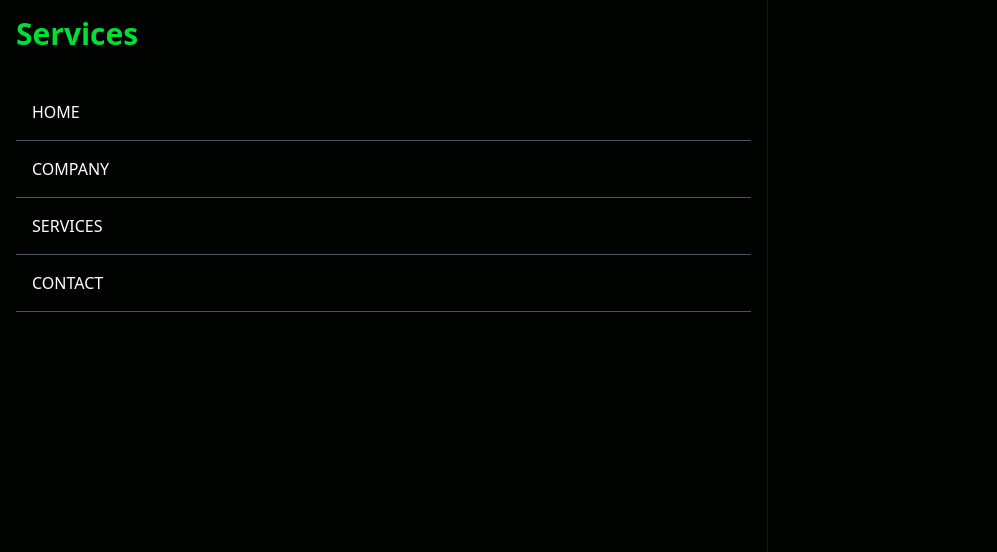
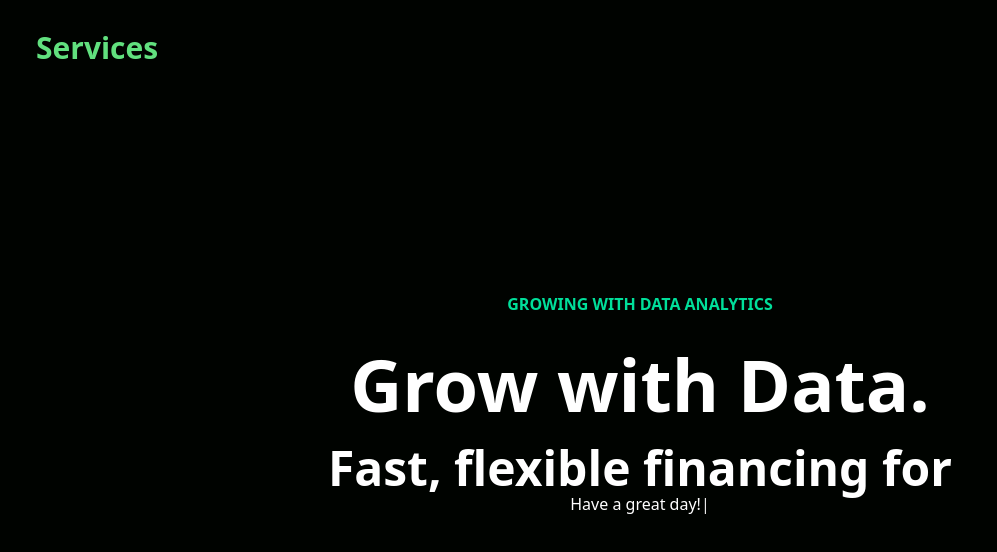
Before and after one commit to sarahgjacobs/services, a React (Create React App) app: page / in a window 1280 px wide. Shown: the top 552 px of the page, without its empty margins (0-997 px from the left). Built offline with nearby package versions, Linux system fonts and the light colour scheme.

Commit message:
fixed navbar onclick

```diff
--- a/package.json
+++ b/package.json
@@ -10,6 +10,7 @@
     "react-dom": "^18.2.0",
     "react-icons": "^4.10.1",
     "react-scripts": "5.0.1",
+    "react-typed": "^1.2.0",
     "web-vitals": "^2.1.4"
   },
   "scripts": {
--- a/src/components/Hero.js
+++ b/src/components/Hero.js
@@ -1,8 +1,18 @@
 import React from 'react'
+import Typed from 'react-typed'
 
 function Hero() {
   return (
-    <div className='text-white '>Hero</div>
+    <div className='text-white '>
+        <div className='max-w-[800px] mt-[-96px] w-full h-screen mx-auto text-center flex flex-col justify-center'>
+            <p className='text-[#00df9a] font-bold p-2'>GROWING WITH DATA ANALYTICS</p>
+            <h1 className='md:text-7xl sm:text-6xl text-4xl font-bold md:py-6'>Grow with Data.</h1>
+            <div>
+                <p className='md:text-5xl sm:text-4xl text-xl font-bold'>Fast, flexible financing for</p>
+                <Typed />
+            </div>
+        </div>
+    </div>
   )
 }
 
--- a/src/components/Navbar.js
+++ b/src/components/Navbar.js
@@ -18,10 +18,10 @@
                 <li className='p-4'>Contact</li>
             </ul>
             <div onClick={handleNav} className='block md:hidden'>
-                {!nav ? <AiOutlineClose size={20}/> : <AiOutlineMenu size={20} />}
+                {!nav ? <AiOutlineMenu size={20}/> : <AiOutlineClose size={20} />}
 
             </div>
-            <div className={!nav ? 'fixed left-0 top-0 w-[60%] border-r border-r-gray-900 h-full bg-[#000300] ease-in-out duration-500' : 'fixed left-[-100%]'}>
+            <div className={nav ? 'fixed left-0 top-0 w-[60%] border-r border-r-gray-900 h-full bg-[#000300] ease-in-out duration-500' : 'fixed left-[-100%]'}>
             <h1 className='w-full text-3xl font-bold text-[#00df34] m-4'>Services</h1>
 
                 <ul className='pt-15 uppercase p-4'>
```
Also changed, not shown: 1 other file (tests, documents, lock files or other folders).
